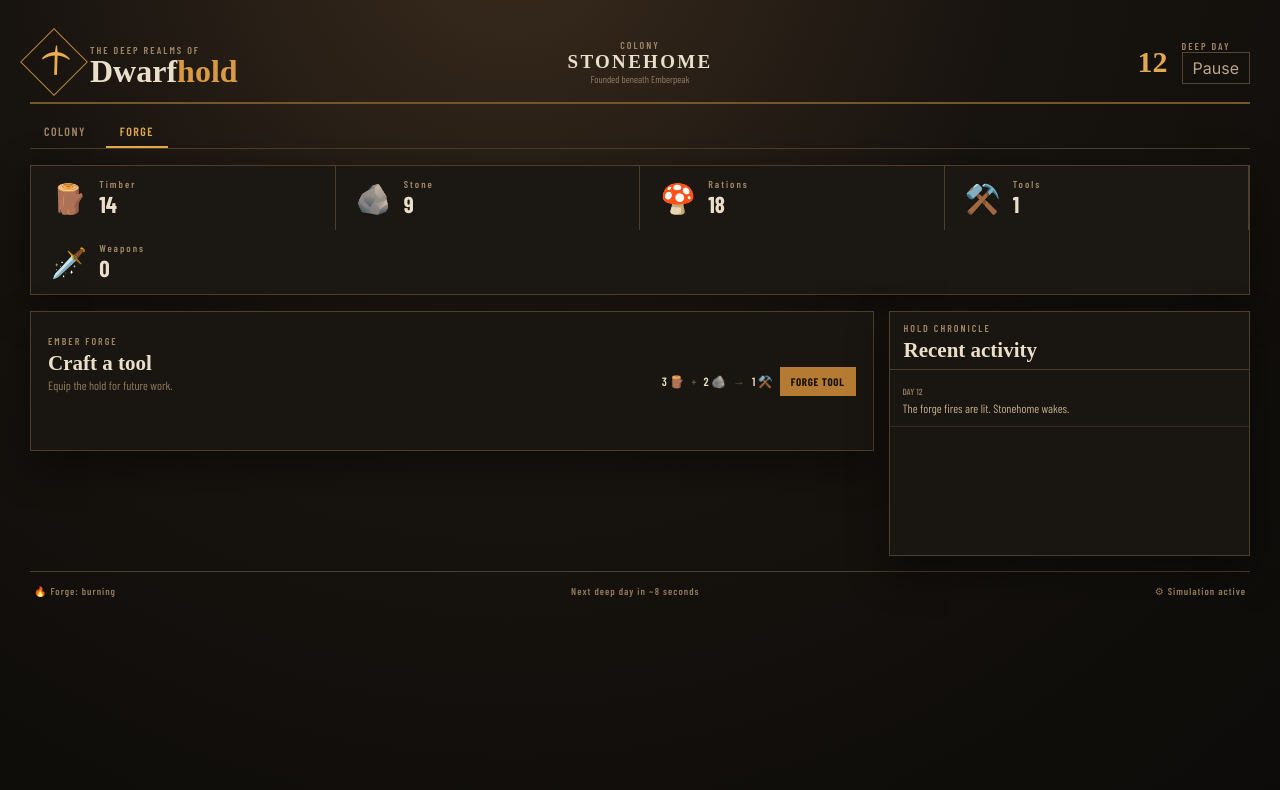
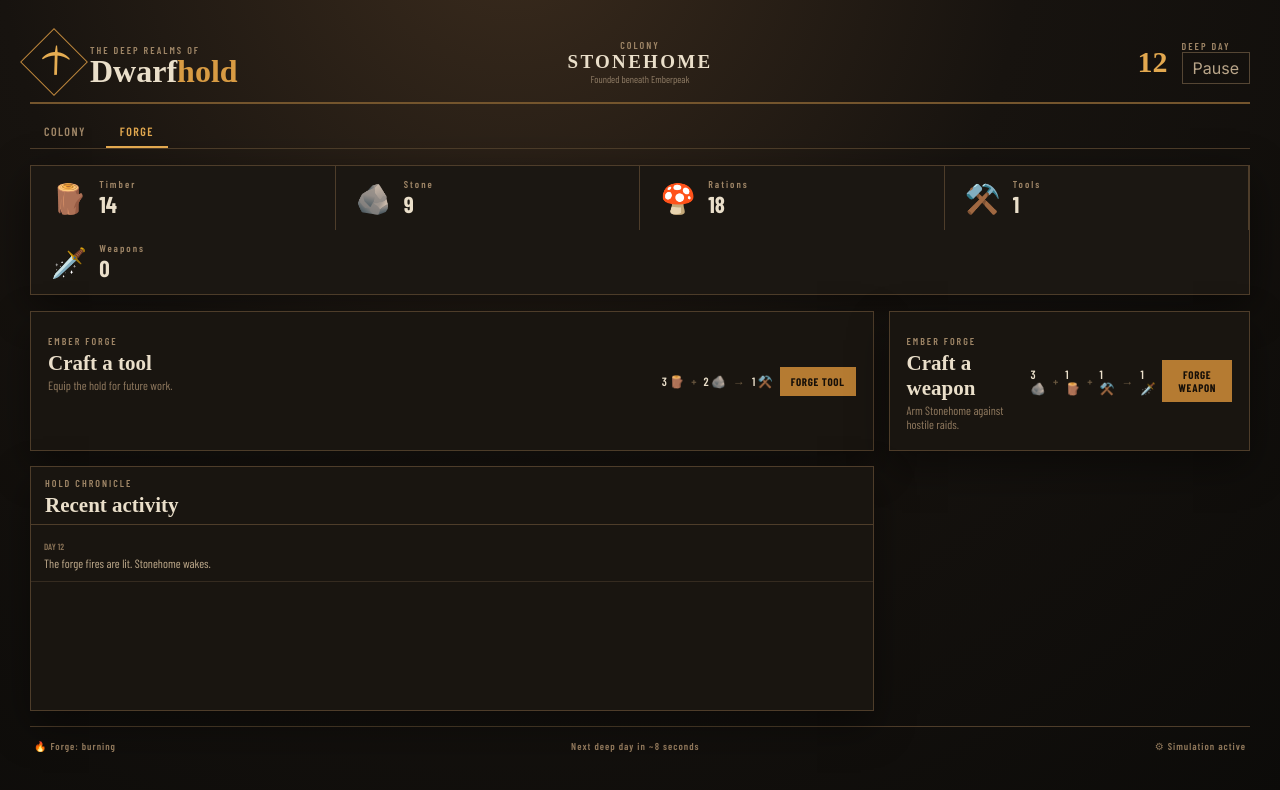
Before and after one commit to Benjamin-Geiger/AWE-Exam, a React (Vite) app: page /forge in a window 1280 px wide. Shown: the top 790 px of the page. Built offline with nearby package versions, Linux system fonts and the light colour scheme; a web font is replaced by a local one.

Commit message:
added weapon crafting to the forge

```diff
--- a/src/pages/ForgePage.tsx
+++ b/src/pages/ForgePage.tsx
@@ -2,7 +2,7 @@ import { Chronicle } from "../components/Chronicle";
 import { useColony } from "../state/ColonyContext";
 
 export function ForgePage() {
-  const { activities, craftTool } = useColony();
+  const { activities, craftTool, craftWeapon } = useColony();
 
   return (
     <div className="forge-layout">
@@ -22,6 +22,24 @@ export function ForgePage() {
         </div>
       </section>
 
+      <section className="panel forge">
+        <div>
+          <small>EMBER FORGE</small>
+          <h2>Craft a weapon</h2>
+          <p>Arm Stonehome against hostile raids.</p>
+        </div>
+        <div className="recipe">
+          <span>3 🪨</span>
+          <i>+</i>
+          <span>1 🪵</span>
+          <i>+</i>
+          <span>1 ⚒️</span>
+          <i>→</i>
+          <span>1 🗡️</span>
+          <button onClick={craftWeapon}>Forge weapon</button>
+        </div>
+      </section>
+
       <Chronicle activities={activities} />
     </div>
   );
--- a/src/state/ColonyContext.ts
+++ b/src/state/ColonyContext.ts
@@ -9,6 +9,7 @@ export interface ColonyContextValue {
   togglePaused: () => void;
   assignDwarf: (id: string, assignment: JobType) => void;
   craftTool: () => void;
+  craftWeapon: () => void;
   sendExpedition: (dwarfId: string, destination: string) => Promise<void>;
   equipTool: (dwarfId: string) => void;
   unequipTool: (dwarfId: string) => void;
--- a/src/state/ColonyProvider.tsx
+++ b/src/state/ColonyProvider.tsx
@@ -137,6 +137,47 @@ export function ColonyProvider({ children }: { children: ReactNode }) {
     );
   }
 
+  function craftWeapon() {
+    if (
+      colony.resources.stone < 3 ||
+      colony.resources.wood < 1 ||
+      colony.resources.tools < 1
+    ) {
+      setActivities((current) => [
+        {
+          id: crypto.randomUUID(),
+          day: colony.day,
+          message: "Not enough materials for a weapon.",
+          tone: "warning" as const,
+        },
+        ...current,
+      ]);
+      return;
+    }
+
+    setColony((current) => ({
+      ...current,
+      resources: {
+        ...current.resources,
+        stone: current.resources.stone - 3,
+        wood: current.resources.wood - 1,
+        tools: current.resources.tools - 1,
+        weapons: current.resources.weapons + 1,
+      },
+    }));
+    setActivities((current) =>
+      [
+        {
+          id: crypto.randomUUID(),
+          day: colony.day,
+          message: "A stone sword is added to the armoury.",
+          tone: "good" as const,
+        },
+        ...current,
+      ].slice(0, 6),
+    );
+  }
+
   async function sendExpedition(dwarfId: string, destination: string) {
     const dwarf = colony.dwarves.find((item) => item.id === dwarfId);
     if (!dwarf) return;
@@ -219,6 +260,7 @@ export function ColonyProvider({ children }: { children: ReactNode }) {
     equipTool: (id: string) => setColony((current) => equipTool(current, id)),
     unequipTool: (id: string) => setColony((current) => unequipTool(current, id)),
     craftTool,
+    craftWeapon,
     sendExpedition,
   };
 
```
